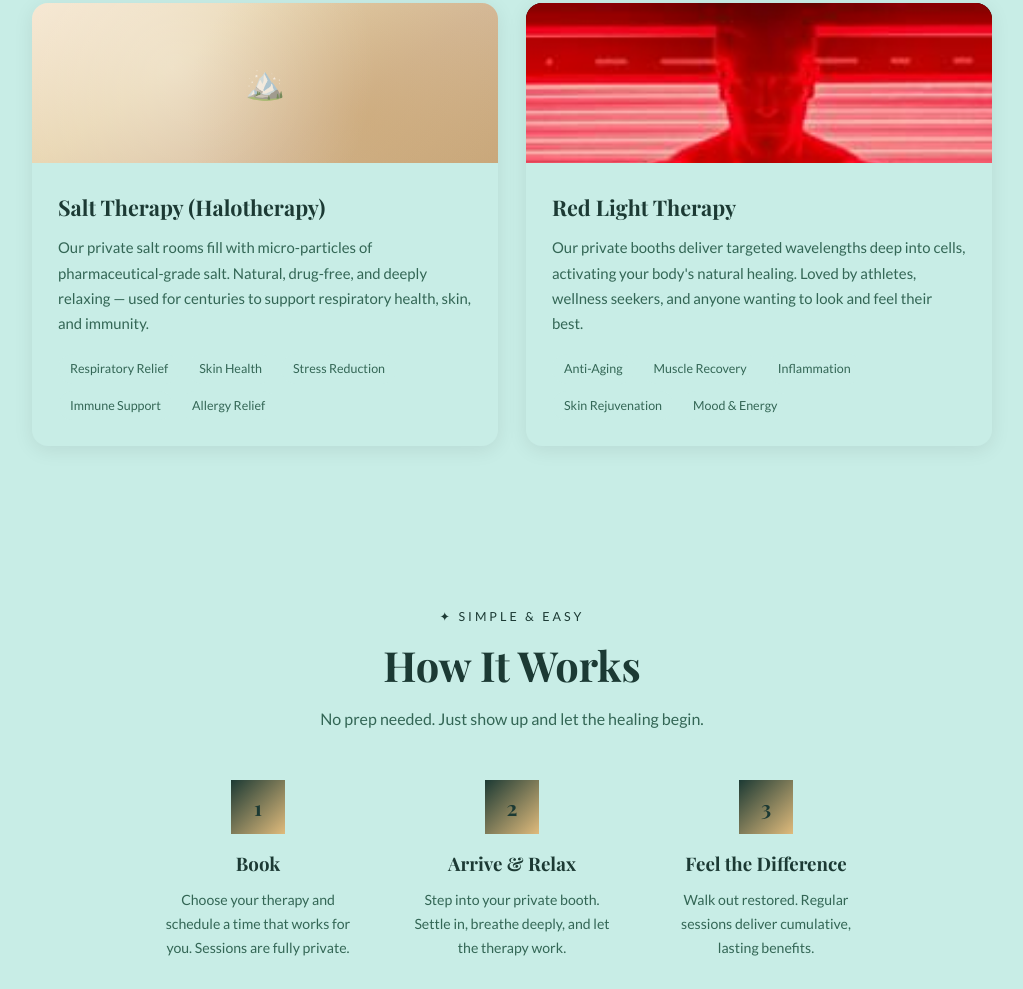
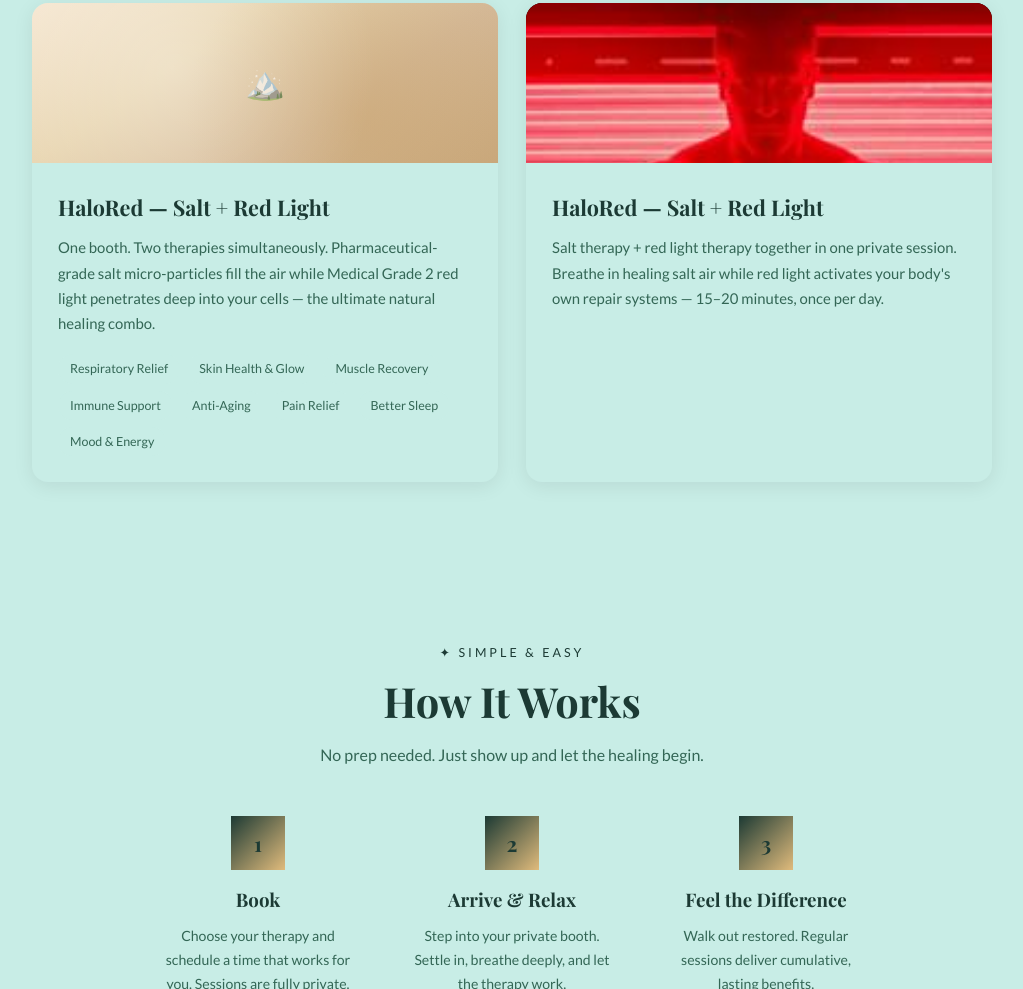
Before and after one commit to clawrenceisthebestboy-dev/saltandlight, a website: page index.html in a window 1280 px wide. Shown: the part 1079-2068 px from the top of the page, without its empty margins (128-1151 px from the left). Drawn offline with nearby package versions, Linux system fonts and the light colour scheme.

Commit message:
HaloRed is one combined salt+red light booth — update all copy

```diff
--- a/index.html
+++ b/index.html
@@ -130,29 +130,26 @@
   <span style="position:relative;z-index:1;font-size:2rem;opacity:.6">🏔️</span>
 </div>
       <div class="card-body">
-        <h3>Salt Therapy (Halotherapy)</h3>
-        <p>Our private salt rooms fill with micro-particles of pharmaceutical-grade salt. Natural, drug-free, and deeply relaxing — used for centuries to support respiratory health, skin, and immunity.</p>
+        <h3>HaloRed — Salt + Red Light</h3>
+        <p>One booth. Two therapies simultaneously. Pharmaceutical-grade salt micro-particles fill the air while Medical Grade 2 red light penetrates deep into your cells — the ultimate natural healing combo.</p>
         <div class="benefit-tags">
           <span class="tag">Respiratory Relief</span>
-          <span class="tag">Skin Health</span>
-          <span class="tag">Stress Reduction</span>
+          <span class="tag">Skin Health &amp; Glow</span>
+          <span class="tag">Muscle Recovery</span>
           <span class="tag">Immune Support</span>
-          <span class="tag">Allergy Relief</span>
+          <span class="tag">Anti-Aging</span>
+          <span class="tag">Pain Relief</span>
+          <span class="tag">Better Sleep</span>
+          <span class="tag">Mood &amp; Energy</span>
         </div>
       </div>
     </div>
     <div class="service-card">
-      <div class="card-banner red-banner" style="background:#000;overflow:hidden;padding:0"><img src="red-light.jpg" alt="Red Light Therapy" style="width:100%;height:160px;object-fit:cover;object-position:center top"></div>
+      <div class="card-banner red-banner" style="background:#000;overflow:hidden;padding:0"><img src="red-light.jpg" alt="HaloRed — Salt + Red Light" style="width:100%;height:160px;object-fit:cover;object-position:center top"></div>
       <div class="card-body">
-        <h3>Red Light Therapy</h3>
-        <p>Our private booths deliver targeted wavelengths deep into cells, activating your body's natural healing. Loved by athletes, wellness seekers, and anyone wanting to look and feel their best.</p>
-        <div class="benefit-tags">
-          <span class="tag">Anti-Aging</span>
-          <span class="tag">Muscle Recovery</span>
-          <span class="tag">Inflammation</span>
-          <span class="tag">Skin Rejuvenation</span>
-          <span class="tag">Mood &amp; Energy</span>
-        </div>
+        <h3>HaloRed — Salt + Red Light</h3>
+        <p>Salt therapy + red light therapy together in one private session. Breathe in healing salt air while red light activates your body's own repair systems — 15–20 minutes, once per day.</p>
+
       </div>
     </div>
   </div>
@@ -254,7 +251,7 @@
         <div class="form-group"><label>Email</label><input type="email" placeholder="jane@email.com" required /></div>
         <div class="form-group"><label>Phone</label><input type="tel" placeholder="(603) 555-0000" /></div>
         <div class="form-group"><label>Service Interested In</label>
-          <select><option>Salt Therapy</option><option>Red Light Therapy</option><option>Both / Not Sure</option></select>
+          <select><option>Salt Therapy</option><option>HaloRed — Salt + Red Light</option><option>Both / Not Sure</option></select>
         </div>
         <div class="form-group"><label>Message</label><textarea placeholder="Any questions or preferred times?"></textarea></div>
         <button type="submit" class="btn btn-gold btn-full">Send Message ✦</button>
```
Also changed, not shown: services.html (+2 -2 lines).
